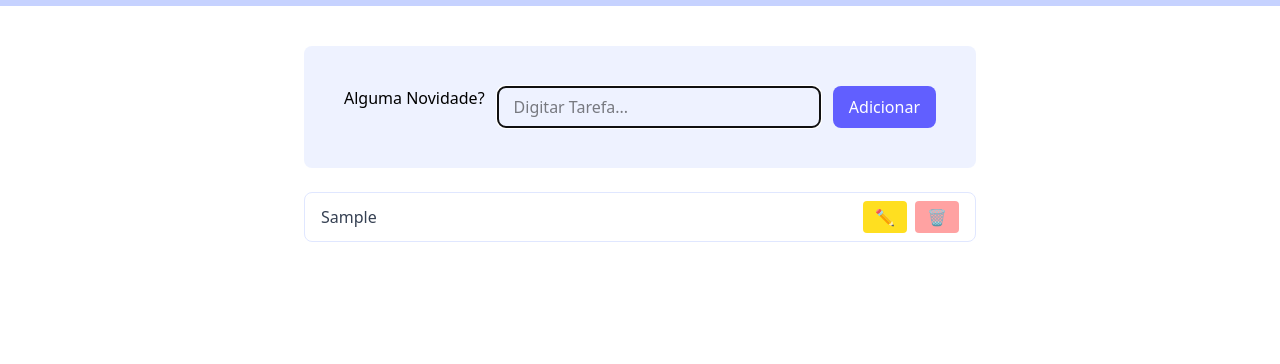
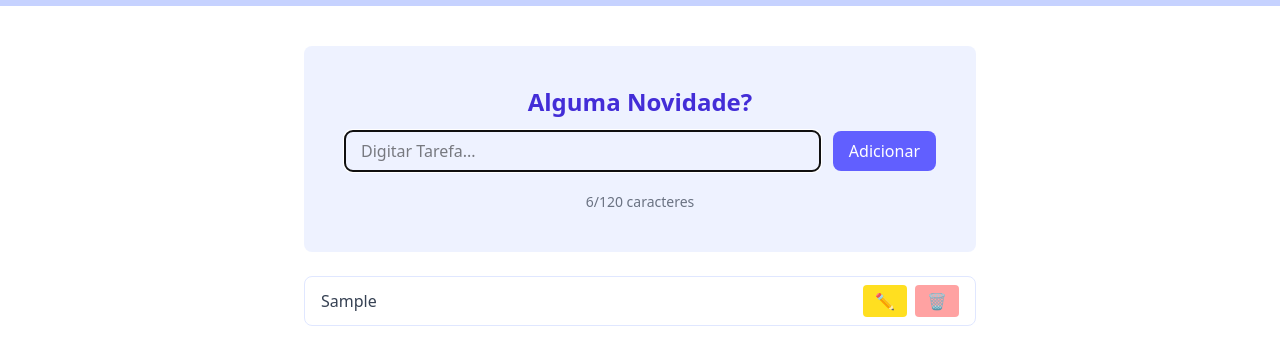
Before and after one commit to John-Cristopher/EsToDoList, a plain HTML site: page index.html in a window 1280 px wide. Both pictures are taken after typing "Sample" into the empty fields and a click on the button "Adicionar". Shown: the part 74-438 px from the top of the page. Drawn offline with nearby package versions, Linux system fonts and the light colour scheme.

Commit message:
Fix interaction

```diff
--- a/index.html
+++ b/index.html
@@ -38,14 +38,20 @@
         <main class="flex justify-center items-center">
             <div class="m-10 w-full max-w-2xl">
                 <div class="text-center mb-6">
-                    <div class="flex column gap-3 mg-5 bg-indigo-50 p-10 rounded-lg">
-                        <h1>Alguma Novidade?</h1>
+                    <div
+                        class="flex flex-col gap-3 mg-5 bg-indigo-50 p-10 rounded-lg"
+                    >
+                        <h1 class="text-2xl font-semibold text-indigo-700">Alguma Novidade?</h1>
+                        <div
+                            class="flex flex-col md:flex-row md:items-center gap-3 w-full"
+                        >
                             <input
                                 type="text"
                                 placeholder="Digitar Tarefa..."
                                 class="border border-indigo-300 rounded-lg px-4 py-2 flex-1"
                                 id="add_task"
                                 aria-label="digitar tarefa"
+                                maxlength="120"
                             />
                             <button
                                 id="add_btn"
@@ -53,6 +59,10 @@
                             >
                                 Adicionar
                             </button>
+                        </div>
+                        <div class="text-sm text-gray-500 mt-2">
+                            <span id="char_count">0</span>/120 caracteres
+                        </div>
                     </div>
                 </div>
                 <ul id="task_list" class="mt-6 space-y-3">
--- a/script.js
+++ b/script.js
@@ -3,22 +3,27 @@
 const input = document.getElementById('add_task');
 const addBtn = document.getElementById('add_btn');
 const taskList = document.getElementById('task_list');
+const charCount = document.getElementById('char_count');
+const MAX_CHARS = 120;
 
 function createTaskElement(text) {
     const li = document.createElement('li');
     li.className = 'flex items-center justify-between bg-white border border-indigo-100 rounded-lg px-4 py-2';
 
     const content = document.createElement('div');
-    content.className = 'flex items-center gap-4 flex-1';
+    // min-w-0 permite que o elemento flex quebre corretamente
+    content.className = 'flex items-center gap-4 flex-1 min-w-0';
 
     const label = document.createElement('span');
     label.textContent = text;
-    label.className = 'text-gray-700 break-words';
+    // overflow-hidden + break-all forçam a quebra em palavras longas e evitam overflow
+    label.className = 'text-gray-700 break-all whitespace-normal overflow-hidden block';
 
     content.appendChild(label);
 
     const actions = document.createElement('div');
-    actions.className = 'flex gap-2 items-center';
+    // flex-shrink-0 evita que os botões encolham e o texto invada sua área
+    actions.className = 'flex gap-2 items-center flex-shrink-0';
 
     const editBtn = document.createElement('button');
     editBtn.textContent = '✏';
@@ -53,7 +58,8 @@ function startEdit(li, label, editBtn) {
     const inputEdit = document.createElement('input');
     inputEdit.type = 'text';
     inputEdit.value = originalText;
-    inputEdit.className = 'border rounded px-2 py-1 w-full';
+    inputEdit.className = 'border rounded px-2 py-1 w-full min-w-0';
+    inputEdit.maxLength = MAX_CHARS;
 
     const saveBtn = document.createElement('button');
     saveBtn.textContent = 'Salvar';
@@ -125,5 +131,16 @@ input.addEventListener('keydown', (e) => {
     if (e.key === 'Enter') addTaskFromInput();
 });
 
+// Atualiza o contador de caracteres
+function updateCharCount() {
+    const len = input.value.length;
+    if (charCount) charCount.textContent = len;
+}
+
+input.addEventListener('input', updateCharCount);
+
+// inicializa contador
+updateCharCount();
+
 // Optional: sample task to demonstrate UI
 // taskList.appendChild(createTaskElement('Exemplo: Estudar JavaScript'));
```
Lines whose indentation alone changed are shown as unchanged.
